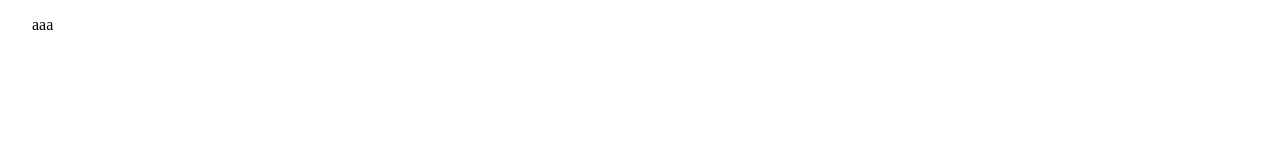
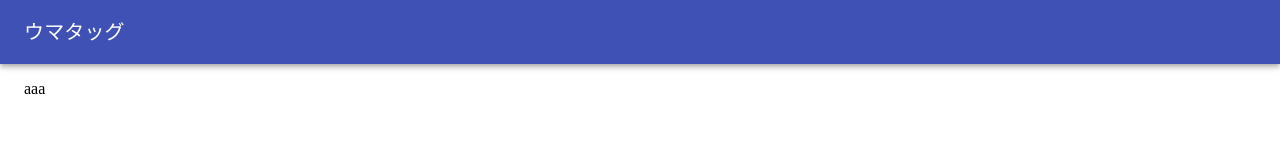
Before and after one commit to Ryoh827/uma-tag, a Gatsby site: page / in a window 1280 px wide. Built offline with nearby package versions, Linux system fonts and the light colour scheme; Gatsby itself is replaced by a stand-in of ours.

Commit message:
Layoutファイル等の作成

```diff
--- a/src/components/header.tsx
+++ b/src/components/header.tsx
@@ -1,7 +1,18 @@
 import * as React from 'react';
+import { AppBar, Typography, Toolbar } from '@material-ui/core';
 
 const Header = (): JSX.Element => {
-  return <></>;
+  return (
+    <div className="header">
+      <AppBar position="static">
+        <Toolbar>
+          <Typography variant="h6" className="uma-tag-title">
+            ウマタッグ
+          </Typography>
+        </Toolbar>
+      </AppBar>
+    </div>
+  );
 };
 
 export default Header;
--- a/src/components/layout.tsx
+++ b/src/components/layout.tsx
@@ -1,11 +1,14 @@
 import * as React from 'react';
 import { FC } from 'react';
+import '../styles/layout.scss';
+import Header from './header';
 
 const Layout: FC = ({ children }): JSX.Element => {
   return (
-    <>
+    <div className="layout">
+      <Header />
       <main>{children}</main>
-    </>
+    </div>
   );
 };
 
--- /dev/null
+++ b/src/styles/layout.scss
@@ -0,0 +1,3 @@
+body {
+  margin: 0;
+}
```
